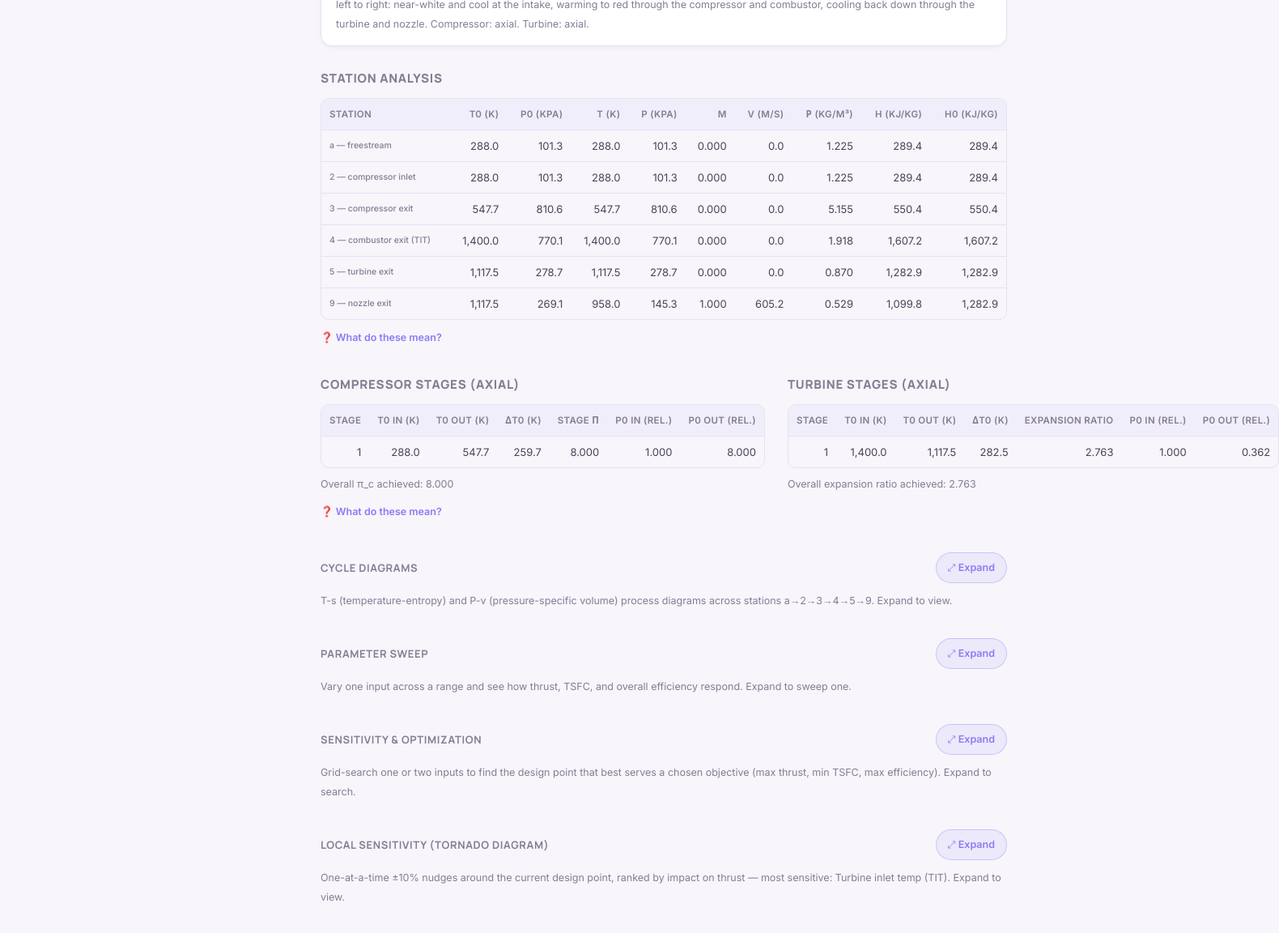
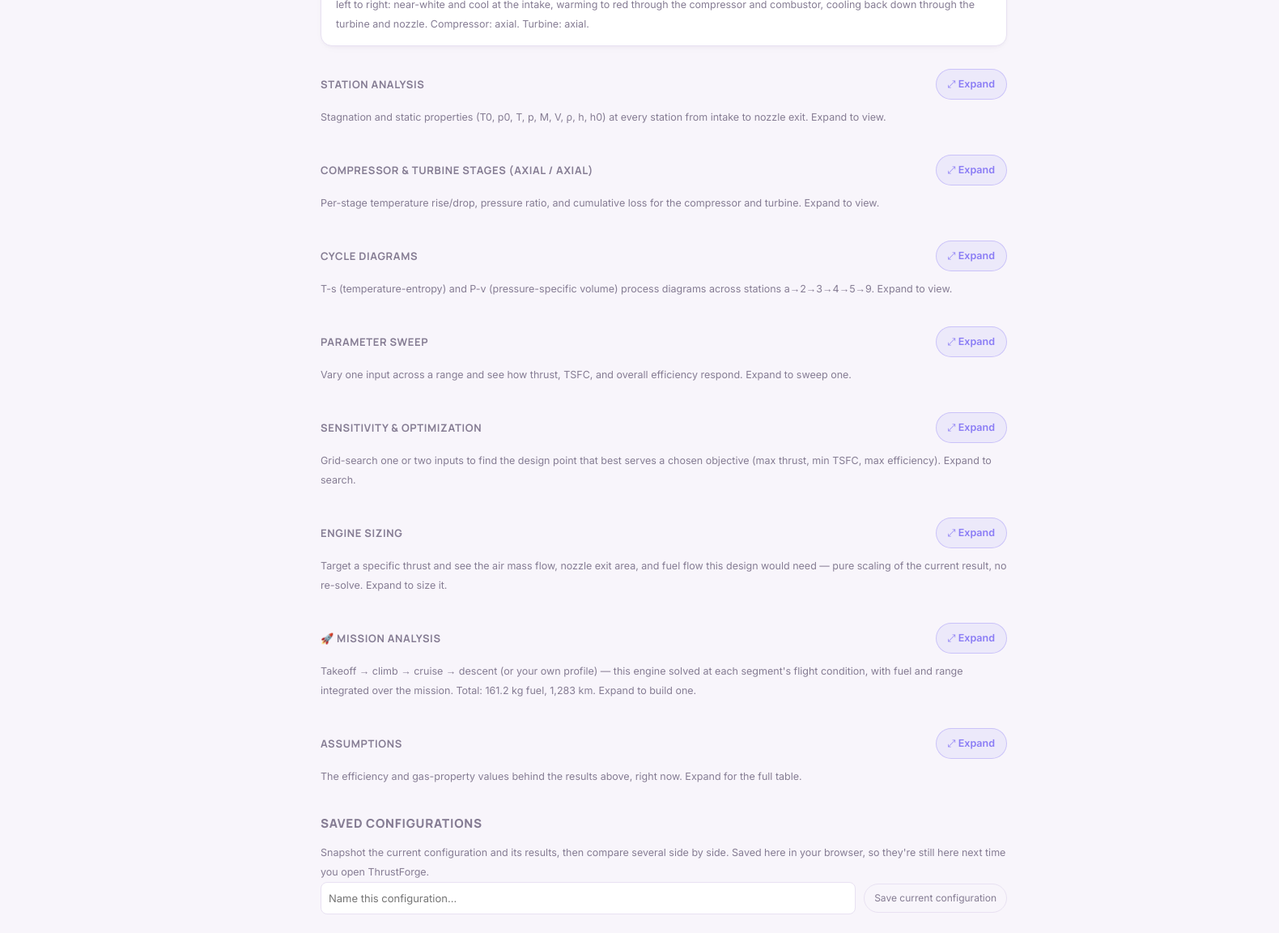
Before and after one commit to falgunitripathi/aeropropsim, a React (Vite) app in the folder web/: page / in a window 1280 px wide. Shown: the part 1260-2412 px from the top of the page at 81% size, 1580 px wide, since content can reach past the window. Built offline with nearby package versions, Linux system fonts and the light colour scheme.

Commit message:
Update ResultsPanel.jsx

```diff
--- a/web/src/components/ResultsPanel.jsx
+++ b/web/src/components/ResultsPanel.jsx
@@ -8,11 +8,8 @@ import EngineDiagram from "./EngineDiagram.jsx";
 import Glossary from "./Glossary.jsx";
 import ParameterSweep from "./ParameterSweep.jsx";
 import SensitivityOptimizer from "./SensitivityOptimizer.jsx";
-import TornadoSensitivity from "./TornadoSensitivity.jsx";
 import ConfigCompare from "./ConfigCompare.jsx";
-import ValidationPanel from "./ValidationPanel.jsx";
 import AssumptionsPanel from "./AssumptionsPanel.jsx";
-import IdealVsReal from "./IdealVsReal.jsx";
 import EngineSizing from "./EngineSizing.jsx";
 import MissionAnalysis from "./MissionAnalysis.jsx";
 import ReportExport from "./ReportExport.jsx";
@@ -67,12 +64,18 @@ export default function ResultsPanel({ result, config, savedConfigs, onSaveConfi
 
       <EngineDiagram config={config} result={result} />
 
-      <section>
-        <h2>Station analysis</h2>
+      <ExpandableSection
+        title="Station analysis"
+        summary="Stagnation and static properties (T0, p0, T, p, M, V, ρ, h, h0) at every station from intake to nozzle exit. Expand to view."
+      >
         <StationTable stations={stations} />
         <Glossary terms={STATION_TERMS} />
-      </section>
+      </ExpandableSection>
 
+      <ExpandableSection
+        title={`Compressor & turbine stages (${compressor.type} / ${turbine.type})`}
+        summary="Per-stage temperature rise/drop, pressure ratio, and cumulative loss for the compressor and turbine. Expand to view."
+      >
         <div className="stage-tables-row">
           <section>
             <h2>Compressor stages ({compressor.type})</h2>
@@ -109,6 +112,7 @@ export default function ResultsPanel({ result, config, savedConfigs, onSaveConfi
             )}
           </section>
         </div>
+      </ExpandableSection>
 
       <ExpandableSection
         title="Cycle diagrams"
@@ -137,15 +141,9 @@ export default function ResultsPanel({ result, config, savedConfigs, onSaveConfi
 
       <SensitivityOptimizer config={config} />
 
-      <TornadoSensitivity config={config} result={result} />
-
-      <IdealVsReal config={config} result={result} />
-
       <EngineSizing config={config} result={result} />
 
       <MissionAnalysis config={config} />
-
-      <ValidationPanel />
 
       <AssumptionsPanel config={config} />
 
```
Lines whose indentation alone changed are shown as unchanged.
